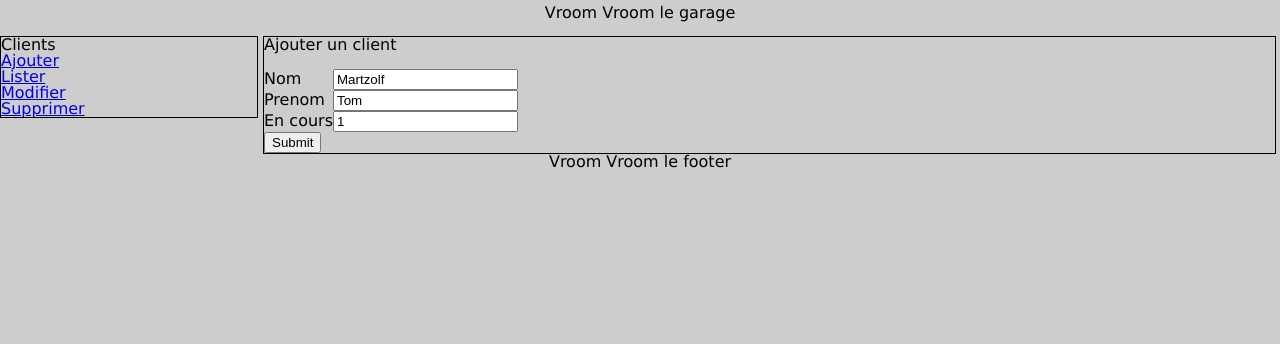
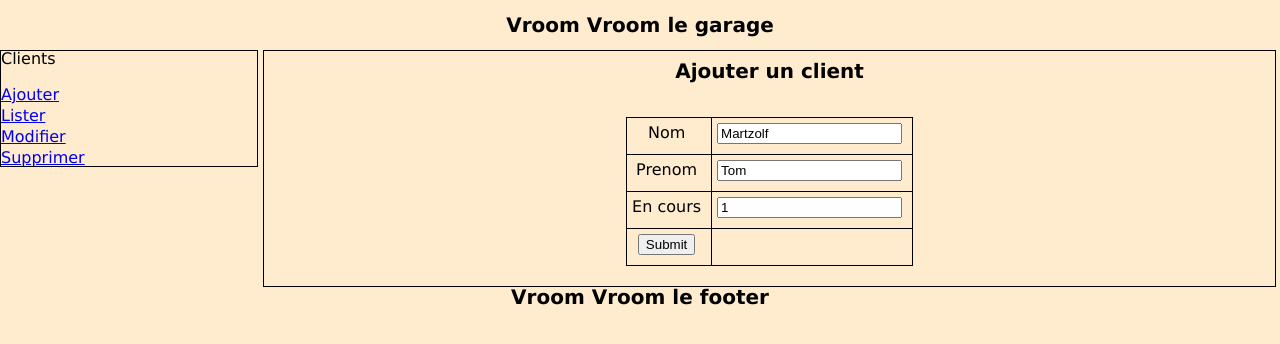
Before and after one commit to MartzolfTom/M3104-PHP, a PHP site: page /PHP/Test_Garage/index.php?page=1 in a window 1280 px wide. Shown: the top 344 px of the page. Run offline with PHP 8.4, Linux system fonts and the light colour scheme.

Commit message:
php bite

```diff
--- a/PHP/Test_Garage/classes/Client.class.php
+++ b/PHP/Test_Garage/classes/Client.class.php
@@ -7,7 +7,7 @@ class Client{
     private $prenom;
     private $enCours;
 
-public function __constructor ($valeurs = array()){
+public function __construct ($valeurs = array()){
   if(!empty($valeurs))
     $this ->affecte($valeurs);
   }
--- a/PHP/Test_Garage/classes/ClientManager.class.php
+++ b/PHP/Test_Garage/classes/ClientManager.class.php
@@ -15,5 +15,20 @@ public function add($client){
 
     $req->execute();
 }
+
+public function getList(){
+
+  $listeClients =array();
+  $sql='SELECT id_client, nom, prenom, enCours FROM client ORDER BY id_client desc';
+  $req= $this->db->query($sql);
+
+  while ($client = $req->fetch(PDO::FETCH_OBJ)) {
+    $listeClients[] = new Client($client);
+  }
+
+  return $listeClients;
+  $req->closeCursor();
+}
+
 }
  ?>
--- a/PHP/Test_Garage/css/style.css
+++ b/PHP/Test_Garage/css/oui.css
@@ -43,15 +43,24 @@ table {
 }
 
 /* ****************************************************************** */
+
+h2{
+	text-align: center;
+	font-weight: bold;
+	font-size: 20px;
+	padding-top: 10px;
+}
+
 img{
   width: 300px;
 }
 
 body{
-  background-color: #CDCDCD;
+  background-color:#FFEBCD;
   color: black;
   font-family: Verdana, Arial, Helvetica;
 }
+
 #menu{
 float: left;;
 border: solid black 1px;
@@ -76,3 +85,19 @@ footer{
   text-align: center;
   padding:5px;
 }
+
+table{
+  border-collapse: collapse;
+	margin: auto;
+	margin-top: 20px;
+	margin-bottom: 20px;
+}
+
+table, th, td {
+  border: 1px solid black;
+	text-align: center;
+	padding : 5px 10px 10px 5px;
+}
+ul{padding-top: 15px;}
+
+li{padding-top: 5px;}
--- a/PHP/Test_Garage/include/header.inc.php
+++ b/PHP/Test_Garage/include/header.inc.php
@@ -3,7 +3,7 @@
 <header>
     <meta charset="utf-8">
     <title> VRoom VRoom le garage </title>
-    <link rel="stylesheet" href="css/style.css">
+    <link rel="stylesheet" href="css/oui.css">
   </head>
   <body>
     <h2>  Vroom Vroom le garage</h2>
--- a/PHP/Test_Garage/include/pages/ajouterClient.inc.php
+++ b/PHP/Test_Garage/include/pages/ajouterClient.inc.php
@@ -32,7 +32,6 @@ $tab=array('nom' => $_POST['nom'],'prenom' => $_POST['prenom'],'enCours' => $_PO
 
     $client=new Client($tab);
 
-echo $client->getNom();
 
   $manager ->add($client);
   echo "client ajouté";
--- a/PHP/Test_Garage/include/texte.inc.php
+++ b/PHP/Test_Garage/include/texte.inc.php
@@ -12,9 +12,15 @@ switch ($page) {
     case 1:
       include_once('pages/ajouterClient.inc.php');
     break;
+    case 2:
+      include_once('pages/listerClient.inc.php');
+    break;
     case 4:
     echo "Supprimer client";
     echo "<img src=\"image/oui.jpg\">";
+    break;
+    case 666:
+      session_destroy();
     break;
   default:
     echo "oui";
```
Also changed, not shown: PHP/Test_Garage/include/pages/listerClient.inc.php (added, +26 -0 lines).
